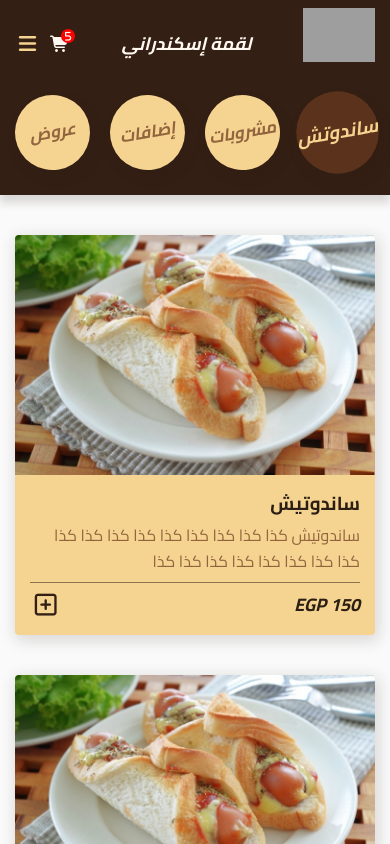
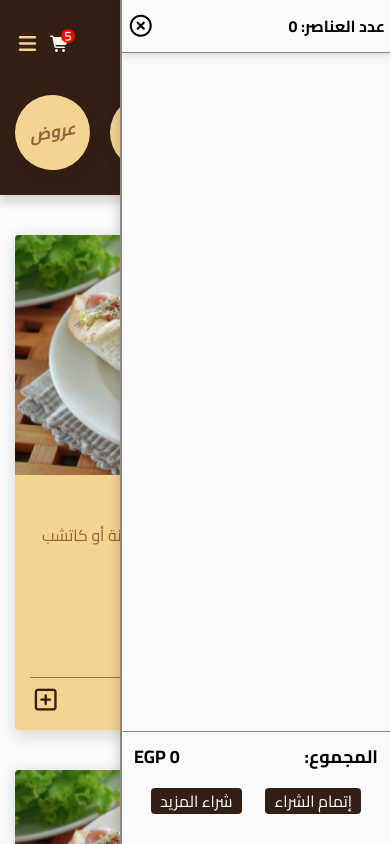
Before and after one commit to AhmedZaki11103/lo2ma_eskndrany, a plain HTML site: page index.html in a window 390 px wide. Both pictures are taken after a click on the icon 60 px from the left and 44 px from the top of the page. Shown: the top 844 px of the page. Drawn offline with Linux system fonts and the light colour scheme; grey boxes are pictures that could not be loaded.

Commit message:
Add files via upload

```diff
--- a/css/master.css
+++ b/css/master.css
@@ -1,6 +1,6 @@
 :root {
   /* الأساسيات */
-  --color-primary: #a9402c; /* الأحمر الرئيسي */
+  --color-primary: #b30000; /* الأحمر الرئيسي */
   --color-secondary: #4e8b82; /* الفيروزي */
   --color-accent: #341f14; /* البني */
   --color-background: #fafafa; /* الخلفية الدافئة */
@@ -17,7 +17,7 @@
   /* الأزرار */
   --btn-bg: var(--color-accent);
   --btn-text: #fff;
-  --btn-hover-bg: #4b2a18;
+  --btn-hover-bg: #856353;
 
   /* الحدود والظلال */
   --color-border: rgba(43, 30, 19, 0.521);
@@ -30,31 +30,6 @@
   --main-transition: 0.3s;
 }
 
-:root.dark {
-  --color-primary: #e36c4f; /* أحمر أفتح لمزيد من التباين */
-  --color-secondary: #3c6b64; /* فيروزي أفتح */
-  --color-accent: #8b5a36; /* بني متوسط */
-  /* --color-background: #2b1e13; غامق دافئ */
-  --color-background: #242323; /* غامق دافئ */
-  --color-surface: #3c2a1d; /* طبقة وسطى */
-
-  /* mood btn */
-  --color-mood-btn: #ffcf86;
-
-  --color-text-main: #f5d391; /* النص الأساسي بلون ذهبي فاتح */
-  --color-text-light: #fff9f2;
-  --color-text-muted: #c49e70;
-
-  --btn-bg: var(--color-primary);
-  --btn-text: #fff;
-  --btn-hover-bg: #c85c40;
-
-  --color-border: rgba(245, 211, 145, 0.2);
-  --color-shadow: rgba(0, 0, 0, 0.4);
-
-  --link-color: var(--color-secondary);
-  --link-hover: #89cbbe;
-}
 body {
   /* font-family: "tajawal", sans-serif; */
   font-family: "cairo", sans-serif;
@@ -94,6 +69,7 @@ button {
   border-radius: 4px;
   padding: 3px 8px;
   transition: var(--main-transition);
+  cursor: pointer;
 }
 button:hover {
   background-color: var(--btn-hover-bg);
@@ -130,8 +106,6 @@ button:hover {
 
 /* Start Header */
 header {
-  /* background-color: var(--color-primary); */
-  background-color: var(--color-secondary);
   background-color: var(--color-accent);
   box-shadow: 0px 8px 8px var(--color-shadow);
   padding-top: 8px;
@@ -162,10 +136,10 @@ header .icons > * {
 header .icons .mood {
   color: var(--color-mood-btn);
 }
-header .icons .cart {
+header .icons .cart-icon {
   position: relative;
 }
-header .icons .cart::after {
+header .icons .cart-icon::after {
   position: absolute;
   content: "5";
   color: var(--color-text-light);
@@ -312,8 +286,139 @@ nav ul li:not(:last-child) {
   background-color: transparent;
   color: var(--color-accent);
 }
-
+.items .text .box-feet button.add-item.done {
+  color: var(--color-secondary);
+  pointer-events: none;
+  opacity: 0.6;
+  cursor: not-allowed;
+}
 .items .text .box-feet button.add-item i {
   cursor: pointer;
 }
+.items .text .additions {
+  padding-block: 8px;
+  display: flex;
+  justify-content: center;
+  gap: 12px;
+  flex-direction: column;
+}
+.items .text .additions label {
+  color: var(--color-text-muted);
+}
 /* End Items */
+/* Start Cart */
+.cart {
+  display: flex;
+  flex-direction: column;
+  justify-content: space-between;
+  box-shadow: -3px 0px 8px var(--color-shadow);
+  background-color: var(--color-background);
+  border-left: 2px solid var(--color-border);
+  width: 270px;
+  position: fixed;
+  top: 0;
+  z-index: 10;
+  right: -100%;
+  /* right: 0; */
+  transition: 0.5s;
+  height: 100vh;
+  overflow: hidden;
+}
+.cart.show {
+  right: 0;
+}
+.cart > * {
+  padding: 15px 5px;
+}
+.cart .cart-head {
+  display: flex;
+  justify-content: space-between;
+  align-items: center;
+  padding-bottom: 15px;
+  border-bottom: 1px solid var(--color-border);
+  box-shadow: 0px 3px 8px var(--color-shadow);
+}
+.cart .cart-head i {
+  font-size: 22px;
+  transition: var(--main-transition);
+  cursor: pointer;
+}
+.cart .cart-head i:hover {
+  color: var(--color-primary);
+}
+.cart .cart-head .cart-items {
+  font-weight: bold;
+}
+.cart .cart-head .cart-items .cart-items-counter {
+  font-size: 18;
+}
+
+.cart .items-in-cart {
+  flex: 1;
+  overflow-y: auto;
+  overflow-x: hidden;
+  overscroll-behavior: none;
+  margin-bottom: 8px;
+}
+.cart .items-in-cart .item-box-in-cart {
+  display: flex;
+  align-items: center;
+  justify-content: space-between;
+  gap: 15px;
+}
+.cart .items-in-cart .item-box-in-cart:not(:last-child) {
+  padding-bottom: 12px;
+  border-bottom: 1px solid #999;
+}
+.cart .items-in-cart .item-box-in-cart:not(:first-child) {
+  padding-top: 12px;
+}
+.cart .item-box-in-cart img {
+  width: 80px;
+}
+.cart .item-box-in-cart .text {
+  display: flex;
+  flex-direction: column;
+  gap: 5px;
+  flex: 1;
+}
+.cart .item-box-in-cart .text h4 span {
+  font-size: 10px;
+}
+.cart .item-box-in-cart .text .price-in-cart {
+  font-weight: bold;
+}
+.cart .item-box-in-cart .text .number-of-item span {
+  width: 10px;
+  margin: 0 5px;
+}
+.cart .item-box-in-cart .text .number-of-item button {
+  padding: 0px 5px;
+}
+.cart .item-box-in-cart .trash i {
+  transition: var(--main-transition);
+  cursor: pointer;
+}
+.cart .item-box-in-cart .trash i:hover {
+  color: var(--color-primary);
+}
+.cart .cart-feet {
+  display: flex;
+  flex-direction: column;
+  gap: 15px;
+  border-top: 1px solid var(--color-border);
+}
+.cart .cart-feet .cart-feet-one {
+  display: flex;
+  justify-content: space-between;
+  padding: 0 7px;
+  font-size: 18px;
+  font-weight: bold;
+}
+.cart .cart-feet .cart-feet-two {
+  display: flex;
+  justify-content: space-evenly;
+  padding-bottom: 15px;
+  padding-top: 5px;
+}
+/* End Cart */
--- a/index.html
+++ b/index.html
@@ -30,7 +30,7 @@
         <p>لقمة إسكندراني</p>
         <div class="icons">
           <!-- <i class="fa-solid fa-moon mood"></i> -->
-          <i class="fa-solid fa-cart-shopping cart"></i>
+          <i class="fa-solid fa-cart-shopping cart-icon"></i>
           <i class="fa-solid fa-bars nav-icon"></i>
         </div>
         <nav class="hidden">
@@ -52,7 +52,26 @@
       </div>
     </header>
     <!-- End Header -->
-
+    <!-- Start cart -->
+    <div class="cart">
+      <div class="cart-head">
+        <div class="cart-items">
+          عدد العناصر: <span class="cart-items-counter">0</span>
+        </div>
+        <i class="fa-regular fa-circle-xmark"></i>
+      </div>
+      <div class="items-in-cart"></div>
+      <div class="cart-feet">
+        <div class="cart-feet-one">
+          <span>المجموع:</span> <span class="sub-total">0 EGP</span>
+        </div>
+        <div class="cart-feet-two">
+          <button class="check-out-in-cart">إتمام الشراء</button>
+          <button class="shop-more">شراء المزيد</button>
+        </div>
+      </div>
+    </div>
+    <!-- End cart -->
     <!-- Start items -->
     <div class="items">
       <div class="container"></div>
--- a/items.json
+++ b/items.json
@@ -1,170 +1,130 @@
 [
   {
-    "item ID": "01",
+    "id": "01",
     "type": "sandwich",
     "img": "imgs/item.jpg",
-    "name": "ساندوتيش",
-    "description": "ساندوتيش كذا كذا كذا كذا كذا كذا كذا كذا كذا كذا كذا كذا كذا كذا كذا كذا كذا",
-    "price": "150"
+    "name": "كبدة",
+    "description": "يضاف مع الساندوتش بطاطس + طحينة أو كاتشب أو مخلل:",
+    "price": "40"
   },
   {
-    "ID": "02",
+    "id": "02",
     "type": "sandwich",
     "img": "imgs/item.jpg",
-    "name": "ساندوتيش",
-    "description": "ساندوتيش كذا كذا كذا كذا كذا كذا كذا كذا كذا كذا كذا كذا كذا كذا كذا كذا كذا",
-    "price": "150"
+    "name": "سدق",
+    "description": "يضاف مع الساندوتش بطاطس + طحينة أو كاتشب أو مخلل:",
+    "price": "50"
   },
   {
-    "ID": "03",
+    "id": "03",
     "type": "sandwich",
     "img": "imgs/item.jpg",
-    "name": "ساندوتيش",
-    "description": "ساندوتيش كذا كذا كذا كذا كذا كذا كذا كذا كذا كذا كذا كذا كذا كذا كذا كذا كذا",
-    "price": "150"
+    "name": "كلاوي",
+    "description": "يضاف مع الساندوتش بطاطس + طحينة أو كاتشب أو مخلل:",
+    "price": "40"
   },
   {
-    "ID": "03",
+    "id": "04",
     "type": "sandwich",
     "img": "imgs/item.jpg",
-    "name": "ساندوتيش",
-    "description": "ساندوتيش كذا كذا كذا كذا كذا كذا كذا كذا كذا كذا كذا كذا كذا كذا كذا كذا كذا",
-    "price": "150"
+    "name": "بطاطس",
+    "description": "يضاف مع الساندوتش بطاطس + طحينة أو كاتشب أو مخلل:",
+    "price": "25"
   },
   {
-    "ID": "03",
+    "id": "05",
     "type": "sandwich",
     "img": "imgs/item.jpg",
-    "name": "ساندوتيش",
-    "description": "ساندوتيش كذا كذا كذا كذا كذا كذا كذا كذا كذا كذا كذا كذا كذا كذا كذا كذا كذا",
-    "price": "150"
+    "name": "بطاطس شيدر",
+    "description": "يضاف مع الساندوتش بطاطس + طحينة أو كاتشب أو مخلل:",
+    "price": "35"
   },
   {
-    "ID": "04",
+    "id": "06",
+    "type": "sandwich",
+    "img": "imgs/item.jpg",
+    "name": "سوسيس",
+    "description": "يضاف مع الساندوتش بطاطس + طحينة أو كاتشب أو مخلل:",
+    "price": "40"
+  },
+  {
+    "id": "07",
+    "type": "sandwich",
+    "img": "imgs/item.jpg",
+    "name": "فاهيتا لحمة",
+    "description": "يضاف مع الساندوتش بطاطس + طحينة أو كاتشب أو مخلل:",
+    "price": "65"
+  },
+  {
+    "id": "08",
+    "type": "sandwich",
+    "img": "imgs/item.jpg",
+    "name": "فاهيتا فراخ",
+    "description": "يضاف مع الساندوتش بطاطس + طحينة أو كاتشب أو مخلل:",
+    "price": "60"
+  },
+  {
+    "id": "101",
     "type": "juice",
     "img": "imgs/item2.jpg",
-    "name": "عصير",
-    "description": "عصير كذا كذا كذا كذا كذا كذا كذا كذا كذا كذا كذا كذا كذا كذا كذا كذا كذا",
-    "price": "200"
+    "name": "كانز",
+    "description": "كانز حسب الطلب",
+    "price": "20"
   },
   {
-    "ID": "05",
+    "id": "102",
     "type": "juice",
     "img": "imgs/item2.jpg",
-    "name": "عصير",
-    "description": "عصير كذا كذا كذا كذا كذا كذا كذا كذا كذا كذا كذا كذا كذا كذا كذا كذا كذا",
-    "price": "200"
+    "name": "مياه معدنية",
+    "description": "مياه معدنية",
+    "price": "10"
   },
   {
-    "ID": "06",
-    "type": "juice",
-    "img": "imgs/item2.jpg",
-    "name": "عصير",
-    "description": "عصير كذا كذا كذا كذا كذا كذا كذا كذا كذا كذا كذا كذا كذا كذا كذا كذا كذا",
-    "price": "200"
+    "id": "201",
+    "type": "addition",
+    "img": "imgs/item3.jpg",
+    "name": "صوص شيدر",
+    "description": "",
+    "price": "15"
   },
   {
-    "ID": "07",
-    "type": "juice",
-    "img": "imgs/item2.jpg",
-    "name": "عصير",
-    "description": "عصير كذا كذا كذا كذا كذا كذا كذا كذا كذا كذا كذا كذا كذا كذا كذا كذا كذا",
-    "price": "200"
+    "id": "202",
+    "type": "addition",
+    "img": "imgs/item3.jpg",
+    "name": "باكيت بطاطس",
+    "description": "",
+    "price": "15"
   },
   {
-    "ID": "07",
-    "type": "juice",
-    "img": "imgs/item2.jpg",
-    "name": "عصير",
-    "description": "عصير كذا كذا كذا كذا كذا كذا كذا كذا كذا كذا كذا كذا كذا كذا كذا كذا كذا",
-    "price": "200"
+    "id": "203",
+    "type": "addition",
+    "img": "imgs/item3.jpg",
+    "name": "مخلل",
+    "description": "",
+    "price": "5"
   },
   {
-    "ID": "07",
-    "type": "juice",
-    "img": "imgs/item2.jpg",
-    "name": "عصير",
-    "description": "عصير كذا كذا كذا كذا كذا كذا كذا كذا كذا كذا كذا كذا كذا كذا كذا كذا كذا",
-    "price": "200"
+    "id": "204",
+    "type": "addition",
+    "img": "imgs/item3.jpg",
+    "name": "طحينة",
+    "description": "",
+    "price": "5"
   },
   {
-    "ID": "07",
-    "type": "juice",
-    "img": "imgs/item2.jpg",
-    "name": "عصير",
-    "description": "عصير كذا كذا كذا كذا كذا كذا كذا كذا كذا كذا كذا كذا كذا كذا كذا كذا كذا",
-    "price": "200"
-  },
-  {
-    "ID": "08",
-    "type": "addition",
-    "img": "imgs/item3.jpg",
-    "name": "إضافة",
-    "description": "إضافة كذا كذا كذا كذا كذا كذا كذا كذا كذا كذا كذا كذا كذا كذا كذا كذا كذا",
+    "id": "301",
+    "type": "offers",
+    "img": "imgs/item4.jpg",
+    "name": "عرض",
+    "description": "",
     "price": "75"
   },
   {
-    "ID": "09",
-    "type": "addition",
-    "img": "imgs/item3.jpg",
-    "name": "إضافة",
-    "description": "إضافة كذا كذا كذا كذا كذا كذا كذا كذا كذا كذا كذا كذا كذا كذا كذا كذا كذا",
-    "price": "75"
-  },
-  {
-    "ID": "10",
-    "type": "addition",
-    "img": "imgs/item3.jpg",
-    "name": "إضافة",
-    "description": "إضافة كذا كذا كذا كذا كذا كذا كذا كذا كذا كذا كذا كذا كذا كذا كذا كذا كذا",
-    "price": "75"
-  },
-  {
-    "ID": "11",
-    "type": "addition",
-    "img": "imgs/item3.jpg",
-    "name": "إضافة",
-    "description": "إضافة كذا كذا كذا كذا كذا كذا كذا كذا كذا كذا كذا كذا كذا كذا كذا كذا كذا",
-    "price": "75"
-  },
-  {
-    "ID": "11",
-    "type": "addition",
-    "img": "imgs/item3.jpg",
-    "name": "إضافة",
-    "description": "إضافة كذا كذا كذا كذا كذا كذا كذا كذا كذا كذا كذا كذا كذا كذا كذا كذا كذا",
-    "price": "75"
-  },
-  {
-    "ID": "11",
+    "id": "302",
     "type": "offers",
     "img": "imgs/item4.jpg",
     "name": "عرض",
-    "description": "إضافة كذا كذا كذا كذا كذا كذا كذا كذا كذا كذا كذا كذا كذا كذا كذا كذا كذا",
-    "price": "75"
-  },
-  {
-    "ID": "11",
-    "type": "offers",
-    "img": "imgs/item4.jpg",
-    "name": "عرض",
-    "description": "إضافة كذا كذا كذا كذا كذا كذا كذا كذا كذا كذا كذا كذا كذا كذا كذا كذا كذا",
-    "price": "75"
-  },
-  {
-    "ID": "11",
-    "type": "offers",
-    "img": "imgs/item4.jpg",
-    "name": "عرض",
-    "description": "إضافة كذا كذا كذا كذا كذا كذا كذا كذا كذا كذا كذا كذا كذا كذا كذا كذا كذا",
-    "price": "75"
-  },
-  {
-    "ID": "11",
-    "type": "offers",
-    "img": "imgs/item4.jpg",
-    "name": "عرض",
-    "description": "إضافة كذا كذا كذا كذا كذا كذا كذا كذا كذا كذا كذا كذا كذا كذا كذا كذا كذا",
+    "description": "",
     "price": "75"
   }
 ]
--- a/main.js
+++ b/main.js
@@ -43,17 +43,36 @@ function showItems(arr) {
                   <p>
                     ${item.description}
                   </p>
+                  ${
+                    item.type === "sandwich"
+                      ? `<div class="additions">
+              <label>
+                <input type="radio" name="addition" value="طحينة" />
+                طحينة.
+              </label>
+              <label>
+                <input type="radio" name="addition" value="كاتشب" />
+                كاتشب.
+              </label>
+              <label>
+                <input type="radio" name="addition" value="مخلل" />
+                مخلل.
+              </label>
+            </div>`
+                      : ""
+                  }
                   <div class="box-feet">
                     <span class="price">${item.price} EGP</span>
-                    <button class="add-item">
+                    <button class="add-item" id="${item.id}">
                       <i class="fa-regular fa-square-plus"></i>
                     </button>
                   </div>
                 </div>
               </div>`;
   });
+  // Add To Cart
+  AddToCart(arr);
 }
-
 fetch("items.json")
   .then((res) => res.json())
   .then((re) => {
@@ -89,3 +108,59 @@ fetch("items.json")
     showItems(sandwich);
   });
 // End Items
+
+// Start Cart
+// open & Close
+const cartIcon = document.querySelector("header .icons .cart-icon");
+const cartIconClose = document.querySelector(".cart .cart-head i");
+const cart = document.querySelector(".cart");
+cartIcon.addEventListener("click", () => {
+  cart.classList.toggle("show");
+});
+cartIconClose.addEventListener("click", () => {
+  cart.classList.toggle("show");
+});
+// Add To Cart
+function AddToCart(arr) {
+  let addBtns = document.querySelectorAll(".items .text .box-feet .add-item");
+  addBtns.forEach((btn) => {
+    btn.addEventListener("click", (e) => {
+      const itemId = e.currentTarget.id;
+      const selectedItem = arr.find((i) => i.id === itemId);
+
+      showInCart(selectedItem);
+
+      cart.classList.add("show");
+      e.currentTarget.classList.add("done");
+      let cartLS = JSON.parse(localStorage.getItem("cartLS")) || [];
+      cartLS.push({ ...selectedItem, quantity: 1 });
+      localStorage.setItem("cartLS", JSON.stringify(cartLS));
+    });
+  });
+}
+// Show In Cart
+function showInCart(selectedItem) {
+  let itemsInCart = document.querySelector(".cart .items-in-cart");
+  itemsInCart.innerHTML += `
+      <div class="item-box-in-cart">
+          <img src="${selectedItem.img}" alt="iamge" />
+          <div class="text">
+            <h4> ${selectedItem.name} <br />${
+    selectedItem.type === "sandwich" ? `<span>+ بطاطس + طحينة</span>` : ""
+  } </h4>
+            <span class="price-in-cart">${selectedItem.price} EGP</span>
+            <div class="number-of-item">
+              <button class="decrease">-</button
+              ><span class="item-count">0</span
+              ><button class="increase">+</button>
+            </div>
+          </div>
+          <div class="trash"><i class="fa-solid fa-trash-can"></i></div>
+        </div>`;
+}
+window.addEventListener("load", () => {
+  let itemsInCart = document.querySelector(".cart .items-in-cart");
+  let cartLS = JSON.parse(localStorage.getItem("cartLS")) || [];
+  cartLS.forEach((item) => showInCart(item));
+});
+// End Cart
```
